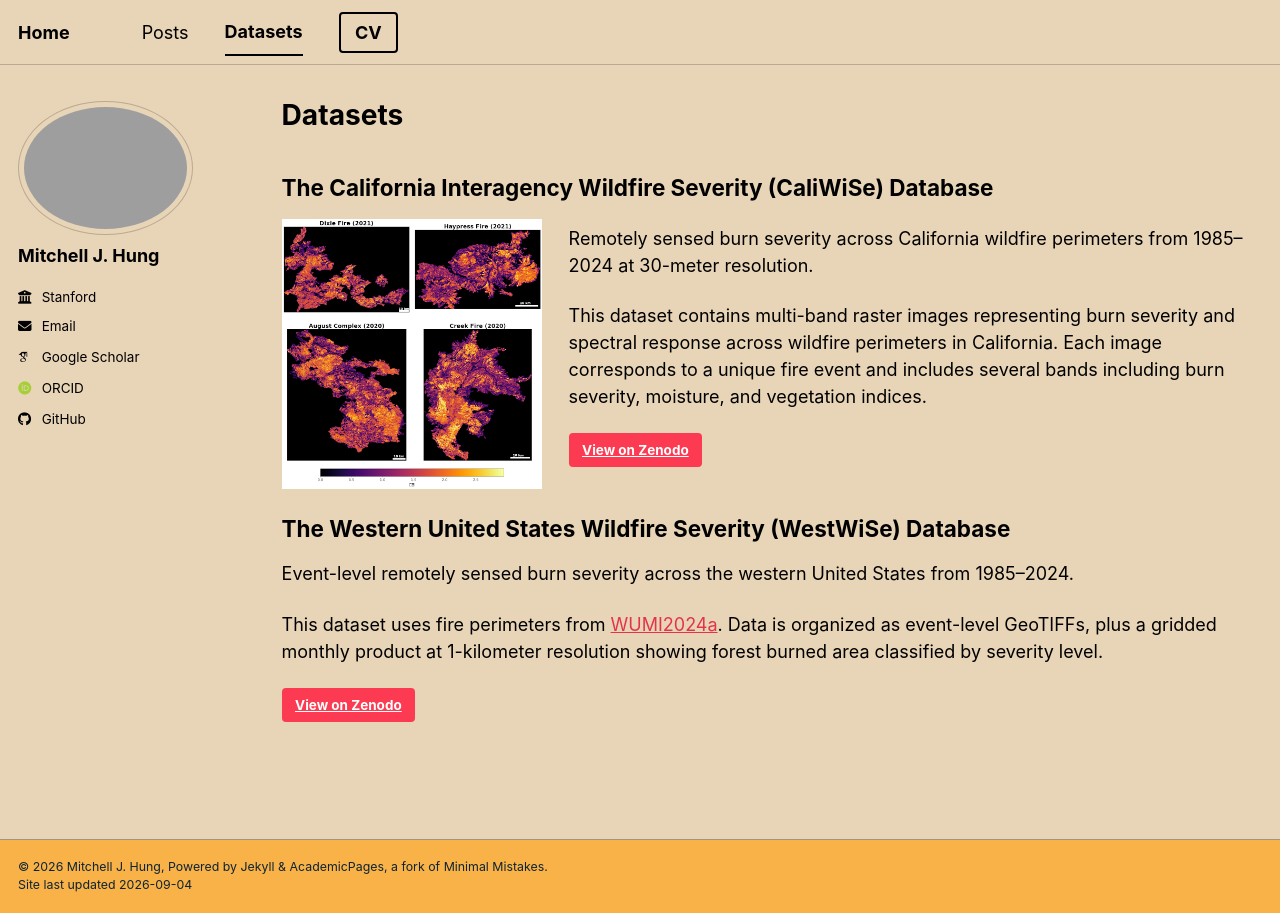
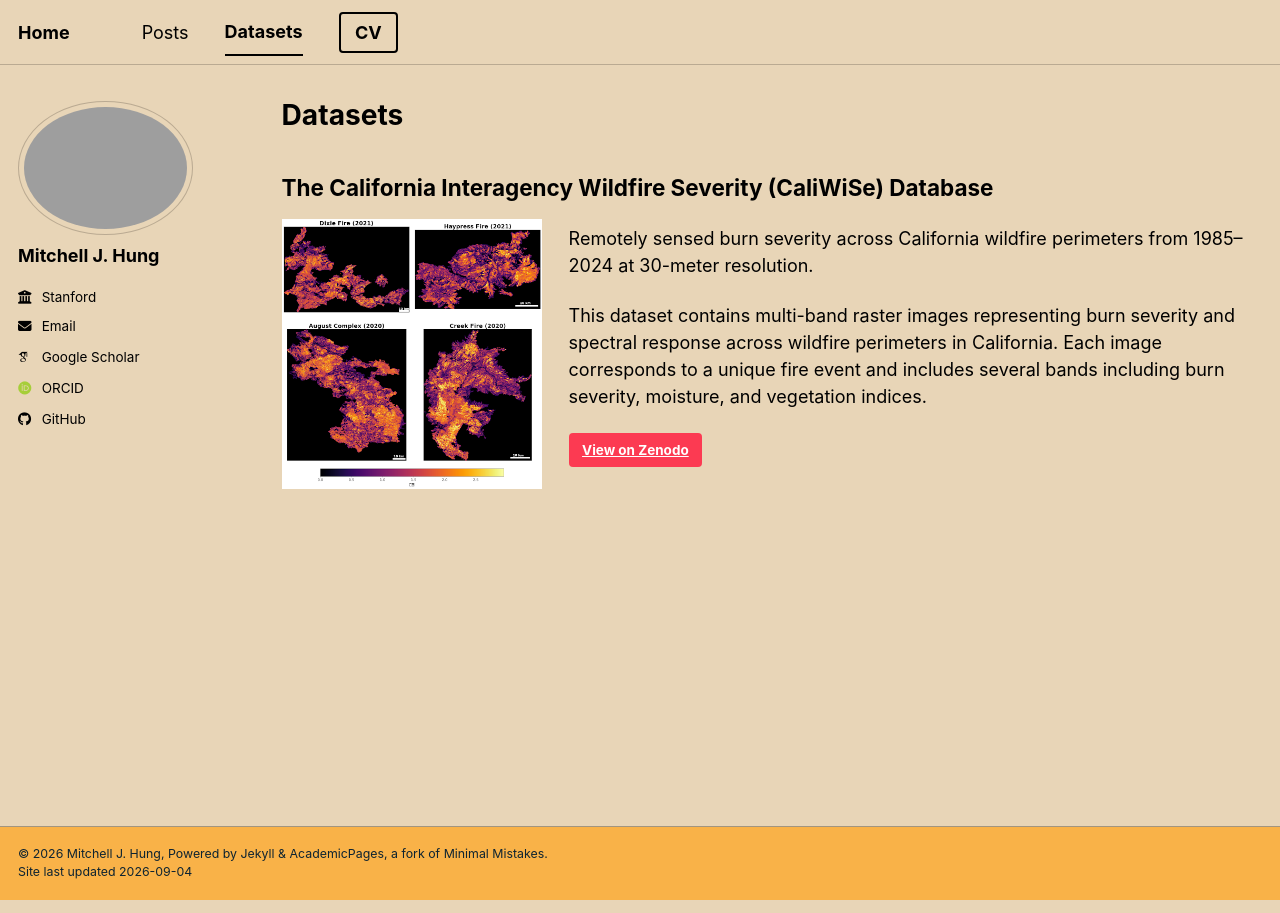
Before and after one commit to mitchhung/personalweb, a Jekyll site: the page built from _pages/datasets.md, in a window 1280 px wide. Built offline with Jekyll 4.4.1, drawn with Linux system fonts in a browser that asks for light colours; some web fonts are replaced; a script bundle is joined from its source files by our own code; library files that are not in the unit come from our copies.

Commit message:
remove westwise dataset

```diff
--- a/_pages/datasets.md
+++ b/_pages/datasets.md
@@ -14,11 +14,3 @@ Remotely sensed burn severity across California wildfire perimeters from 1985–
 This dataset contains multi-band raster images representing burn severity and spectral response across wildfire perimeters in California. Each image corresponds to a unique fire event and includes several bands including burn severity, moisture, and vegetation indices.
 
 [View on Zenodo](https://zenodo.org/records/20275346){: .btn .btn--primary}
-
-## The Western United States Wildfire Severity (WestWiSe) Database
-
-Event-level remotely sensed burn severity across the western United States from 1985–2024.
-
-This dataset uses fire perimeters from [WUMI2024a](https://datadryad.org/dataset/doi:10.5061/dryad.63xsj3vd4). Data is organized as event-level GeoTIFFs, plus a gridded monthly product at 1-kilometer resolution showing forest burned area classified by severity level.
-
-[View on Zenodo](https://zenodo.org/records/22036054){: .btn .btn--primary}
```
